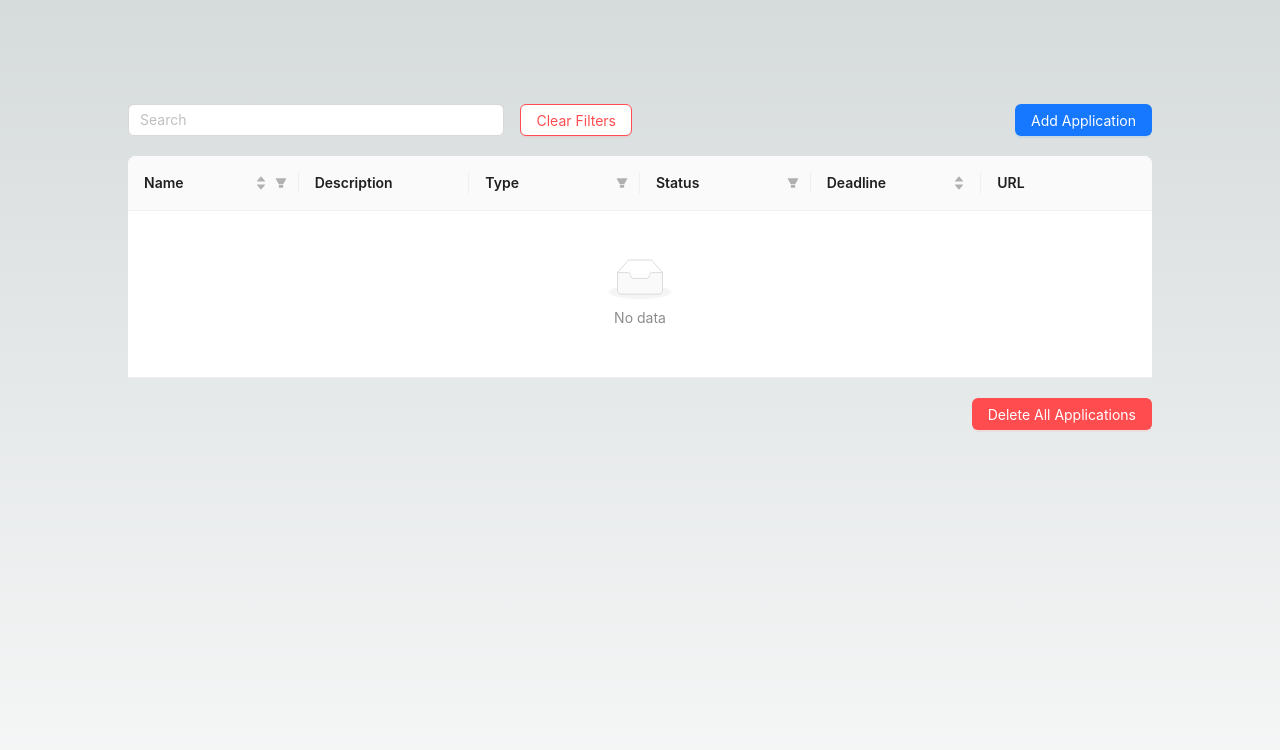
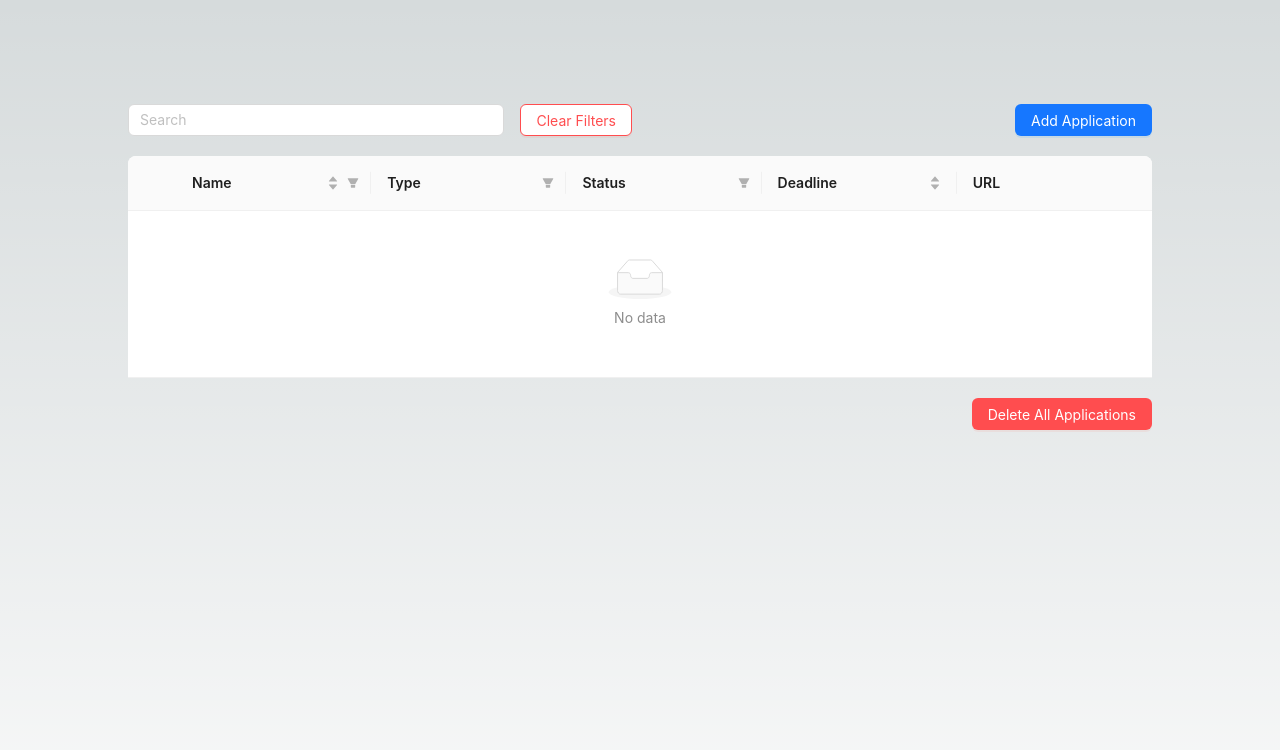
Before and after one commit to JaykumarPatel4802/track-app, a Next.js app: page / in a window 1280 px wide. Shown: the top 750 px of the page. Built offline with nearby package versions, Linux system fonts and the light colour scheme.

Commit message:
show expandable description

```diff
--- a/src/app/page.tsx
+++ b/src/app/page.tsx
@@ -29,6 +29,8 @@ export default function Home() {
   const [status, setStatus]: any = React.useState('')
   const [deadline, setDeadline]: any = React.useState('')
   const [url, setURL]: any = React.useState('')
+
+  const [showInstruction, setShowInstruction] = React.useState(false);
 
   const [isModalOpen, setIsModalOpen] = React.useState(false);
 
@@ -87,7 +89,14 @@ export default function Home() {
         </div>
         <br />
         <AddApplicationForm handleSubmit={handleSubmit} isModalOpen={isModalOpen} setIsModalOpen={setIsModalOpen} methods={[setName, setDescription, setType, setStatus, setDeadline, setURL]} />
-        <Applications ref={ref} />
+        {showInstruction ?
+          <div className='flex w-full justify-start text-sm'>
+            <p>
+              Note: Click + to view the description of the application!
+            </p>
+          </div>
+        : null}
+        <Applications ref={ref}  setShowInstruction={setShowInstruction}/>
         <br />
         <div className='flex w-full justify-end'>
           <Button type='primary' onClick={() => deleteAllApplications()} danger>Delete All Applications</Button>
--- a/src/components/Applications.tsx
+++ b/src/components/Applications.tsx
@@ -9,6 +9,7 @@ import type { ColumnsType, FilterValue, SorterResult } from 'antd/es/table/inter
 import { Application } from '@/app/interfaces';
 import { useState } from 'react';
 import { forwardRef, useImperativeHandle } from 'react';
+import { Tooltip } from 'antd';
 
 interface DataType {
     key: String,
@@ -29,6 +30,13 @@ const Applications = forwardRef((props, ref)  => {
             nameFilters.push({text: applications[i].name, value: applications[i].name});
         }
         return nameFilters;
+    }
+
+    props.setShowInstruction(false);
+    for (var i = 0; i < applications.length; i++) {
+        if (applications[i].description != "") {
+            props.setShowInstruction(true);
+        }
     }
 
     const ApplicationsList = () => {
@@ -97,12 +105,12 @@ const Applications = forwardRef((props, ref)  => {
           sortOrder: sortedInfo.columnKey === 'name' ? sortedInfo.order : null,
           ellipsis: true,
         },
-        {
-            title: 'Description',
-            dataIndex: 'description',
-            key: 'description',
-            ellipsis: true,
-        },
+        // {
+        //     title: 'Description',
+        //     dataIndex: 'description',
+        //     key: 'description',
+        //     ellipsis: true,
+        // },
         {
             title: 'Type',
             dataIndex: 'type',
@@ -155,6 +163,18 @@ const Applications = forwardRef((props, ref)  => {
         },
     ];
 
+    const generateExpanable = (record: DataType) => {
+        return (
+            <>
+                {/* <p style={{ margin: 0 }}>{"Name: " + record.name}</p> */}
+                {record.description != "" ? <p style={{ margin: 0 }}>{"Description: " + record.description}</p> : null}
+                {/* <p style={{ margin: 0 }}>{"Type: " + record.type}</p> */}
+                {/* <p style={{ margin: 0 }}>{"Status: " + record.status}</p> */}
+                {record.deadline != "" ? <p style={{ margin: 0 }}>{"Deadline: " + record.deadline}</p> : null}
+                {record.url != "" ? <p style={{ margin: 0 }}>{"URL: " + record.url}</p> : null}
+            </>
+        );
+    }
 
     return (
         <>
@@ -162,7 +182,15 @@ const Applications = forwardRef((props, ref)  => {
                 <Button onClick={clearFilters}>Clear filters</Button>
                 <Button onClick={clearAll}>Clear filters and sorters</Button>
             </Space> */}
-            <Table columns={columns} dataSource={data} onChange={handleChange} />
+            <Table
+                columns={columns}
+                expandable={{
+                    expandedRowRender: (record) => generateExpanable(record),
+                    rowExpandable: (record) => record.description != "" || record.url != "",
+                }}
+                dataSource={data}
+                onChange={handleChange}
+            />
         </>
     );
 });
```
